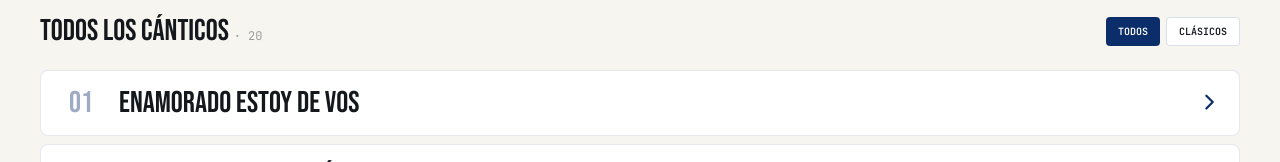
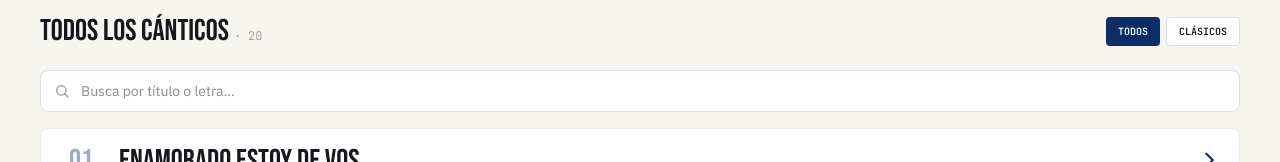
Before and after one commit to NicoAguirre1105/sdq, a Next.js app: page /canticos in a window 1280 px wide. Shown: the part 316-478 px from the top of the page. Built offline with nearby package versions, Linux system fonts and the light colour scheme; no server answers.

Commit message:
Add lyrics search to canticos

```diff
--- a/components/canticos/CanticoList.tsx
+++ b/components/canticos/CanticoList.tsx
@@ -6,6 +6,18 @@ import type { Cantico } from "@/lib/canticos";
 import { Pagination } from "@/components/ui/Pagination";
 
 const PER_PAGE = 10;
+
+// Sin acentos ni mayúsculas, para que "cancion"/"canción" matcheen igual.
+function normalize(s: string) {
+  return s.normalize("NFD").replace(/\p{Diacritic}/gu, "").toLowerCase();
+}
+
+function matchesQuery(c: Cantico, query: string) {
+  if (!query) return true;
+  const q = normalize(query);
+  if (normalize(c.title).includes(q)) return true;
+  return c.lines.some((l) => normalize(l.text).includes(q));
+}
 
 function Chevron() {
   return (
@@ -27,18 +39,25 @@ function Chevron() {
 
 export function CanticoList({ canticos }: { canticos: Cantico[] }) {
   const [onlyClassic, setOnlyClassic] = useState(false);
+  const [query, setQuery] = useState("");
   const [page, setPage] = useState(1);
   const topRef = useRef<HTMLDivElement>(null);
 
-  const visible = onlyClassic ? canticos.filter((c) => c.classic) : canticos;
+  const classicFiltered = onlyClassic ? canticos.filter((c) => c.classic) : canticos;
+  const visible = classicFiltered.filter((c) => matchesQuery(c, query));
   const totalPages = Math.max(1, Math.ceil(visible.length / PER_PAGE));
   const safePage = Math.min(page, totalPages);
   const offset = (safePage - 1) * PER_PAGE;
   const pageItems = visible.slice(offset, offset + PER_PAGE);
 
-  // Cambiar de filtro vuelve a la primera página.
+  // Cambiar de filtro o buscar vuelve a la primera página.
   function filter(classic: boolean) {
     setOnlyClassic(classic);
+    setPage(1);
+  }
+
+  function search(q: string) {
+    setQuery(q);
     setPage(1);
   }
 
@@ -80,6 +99,36 @@ export function CanticoList({ canticos }: { canticos: Cantico[] }) {
         </div>
       </div>
 
+      <div className="relative mb-4">
+        <svg
+          width="16"
+          height="16"
+          viewBox="0 0 24 24"
+          fill="none"
+          stroke="currentColor"
+          strokeWidth="2.4"
+          strokeLinecap="round"
+          strokeLinejoin="round"
+          className="pointer-events-none absolute top-1/2 left-3.5 -translate-y-1/2 text-tinta/35"
+        >
+          <circle cx="11" cy="11" r="7" />
+          <path d="M21 21l-4.35-4.35" />
+        </svg>
+        <input
+          type="search"
+          value={query}
+          onChange={(e) => search(e.target.value)}
+          placeholder="Busca por título o letra…"
+          className="w-full rounded-lg border border-azul-marino/15 bg-white py-2.5 pr-3.5 pl-10 font-body text-sm text-tinta outline-none focus:border-azul-marino"
+        />
+      </div>
+
+      {visible.length === 0 && (
+        <p className="py-6 text-center font-body text-sm text-tinta/50">
+          No encontramos ningún cántico con “{query}”.
+        </p>
+      )}
+
       <div className="flex flex-col gap-2">
         {pageItems.map((c, i) => (
           <Link
```
